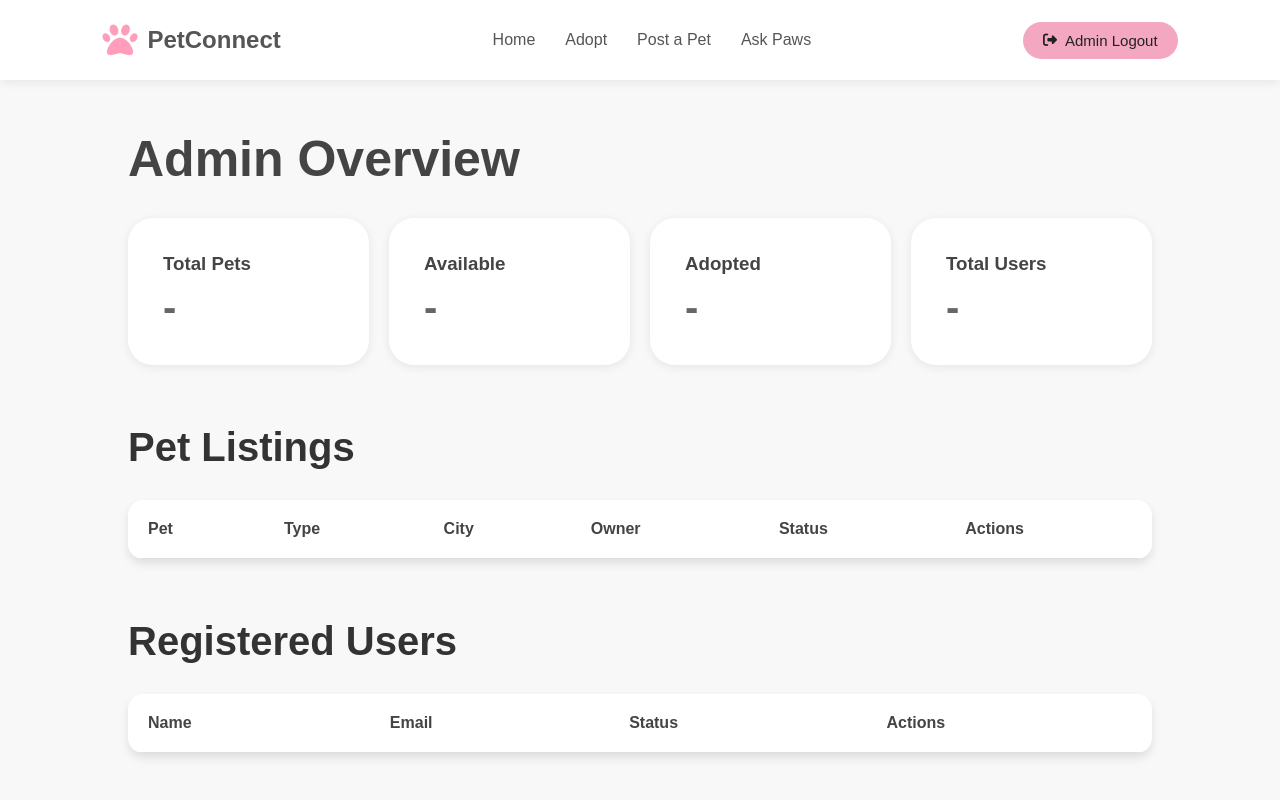
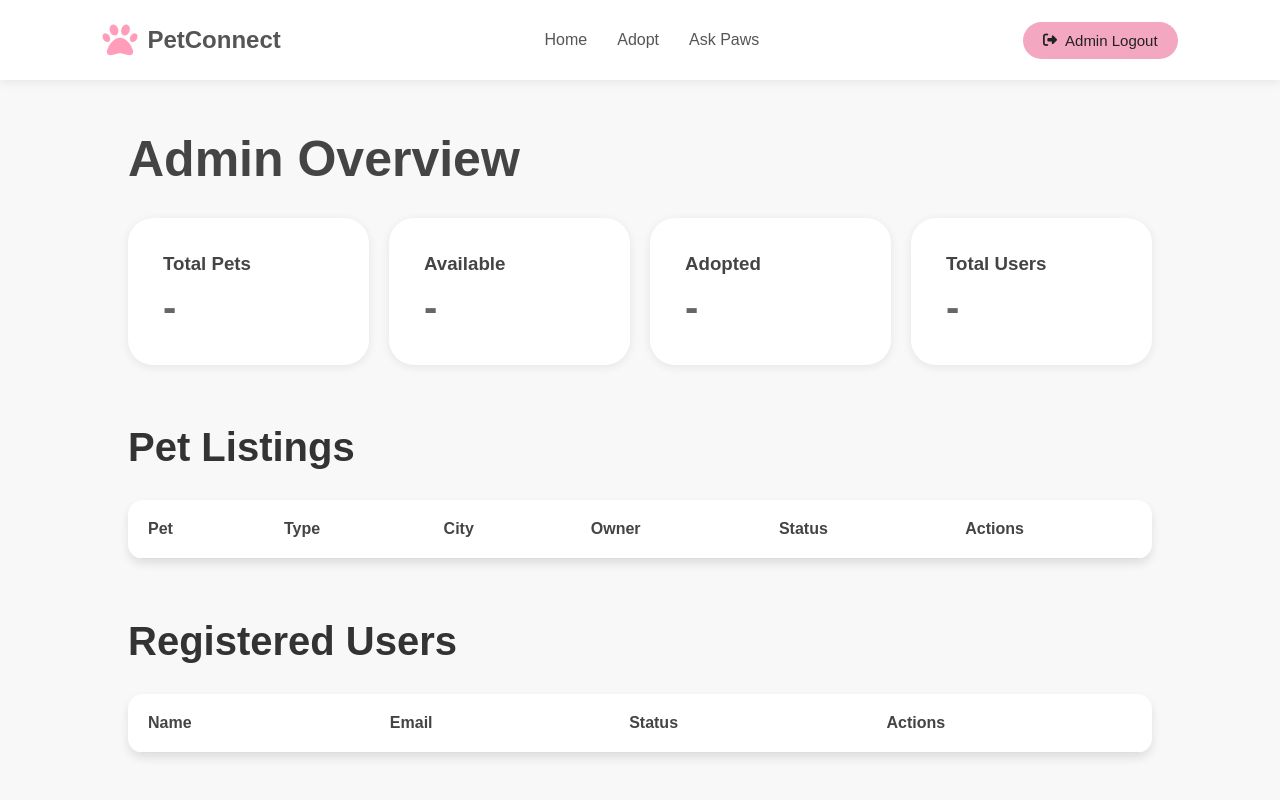
Before and after one commit to MalihaChowdhuryTasnim/PetConnect, a website: page frontend/admin-dashboard.html in a window 1280 px wide. Shown: the top 800 px of the page. Drawn offline with Linux system fonts and the light colour scheme; no server answers; sample sign-in values are in the browser's storage.

Commit message:
Remove 'Post a Pet' link from admin dashboard

```diff
--- a/frontend/admin-dashboard.html
+++ b/frontend/admin-dashboard.html
@@ -31,7 +31,6 @@
 
         <a href="index.html">Home</a>
         <a href="pets.html">Adopt</a>
-        <a href="login.html">Post a Pet</a>
         <a href="ai.html">Ask Paws</a>
 
     </nav>
```
